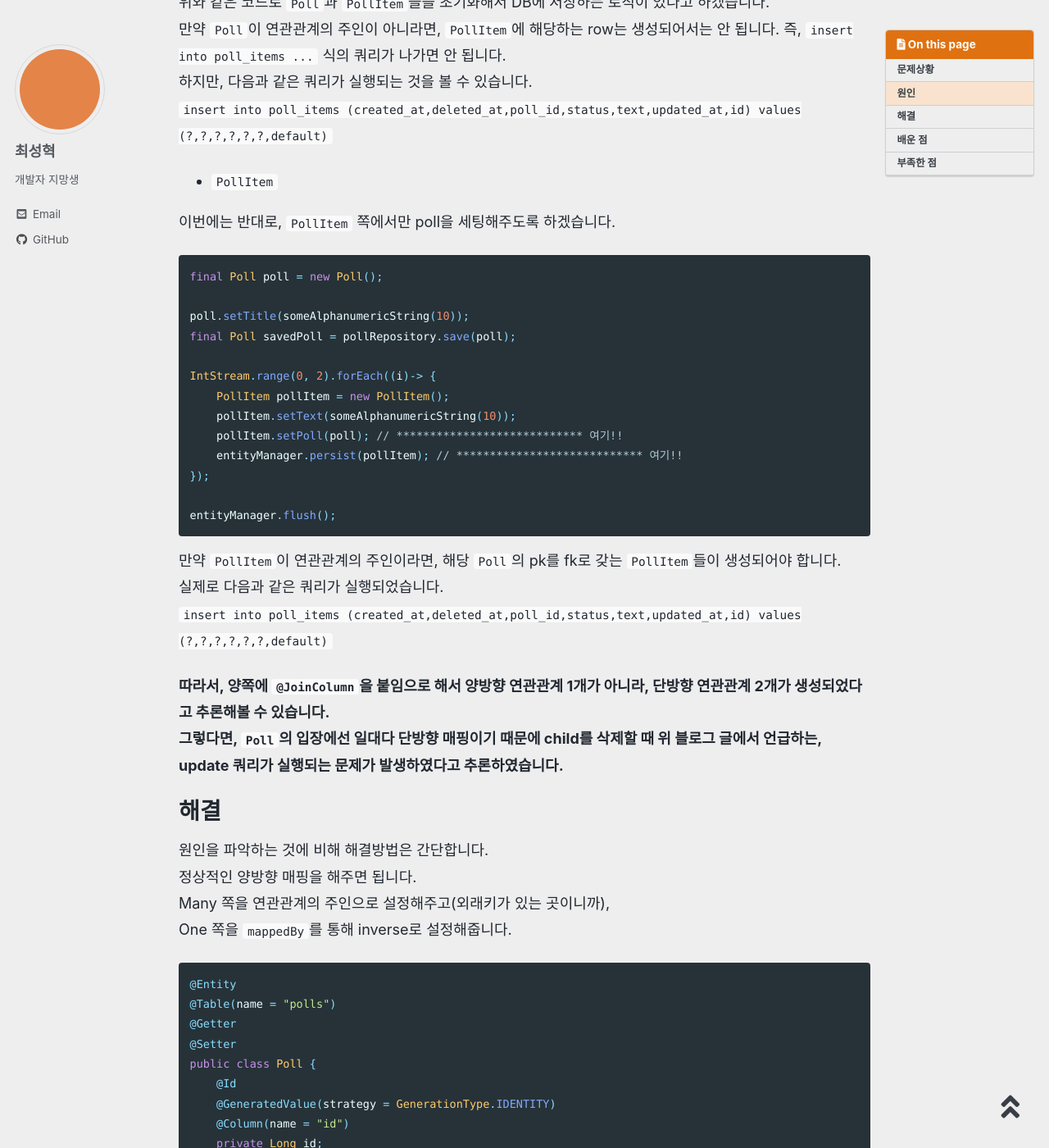
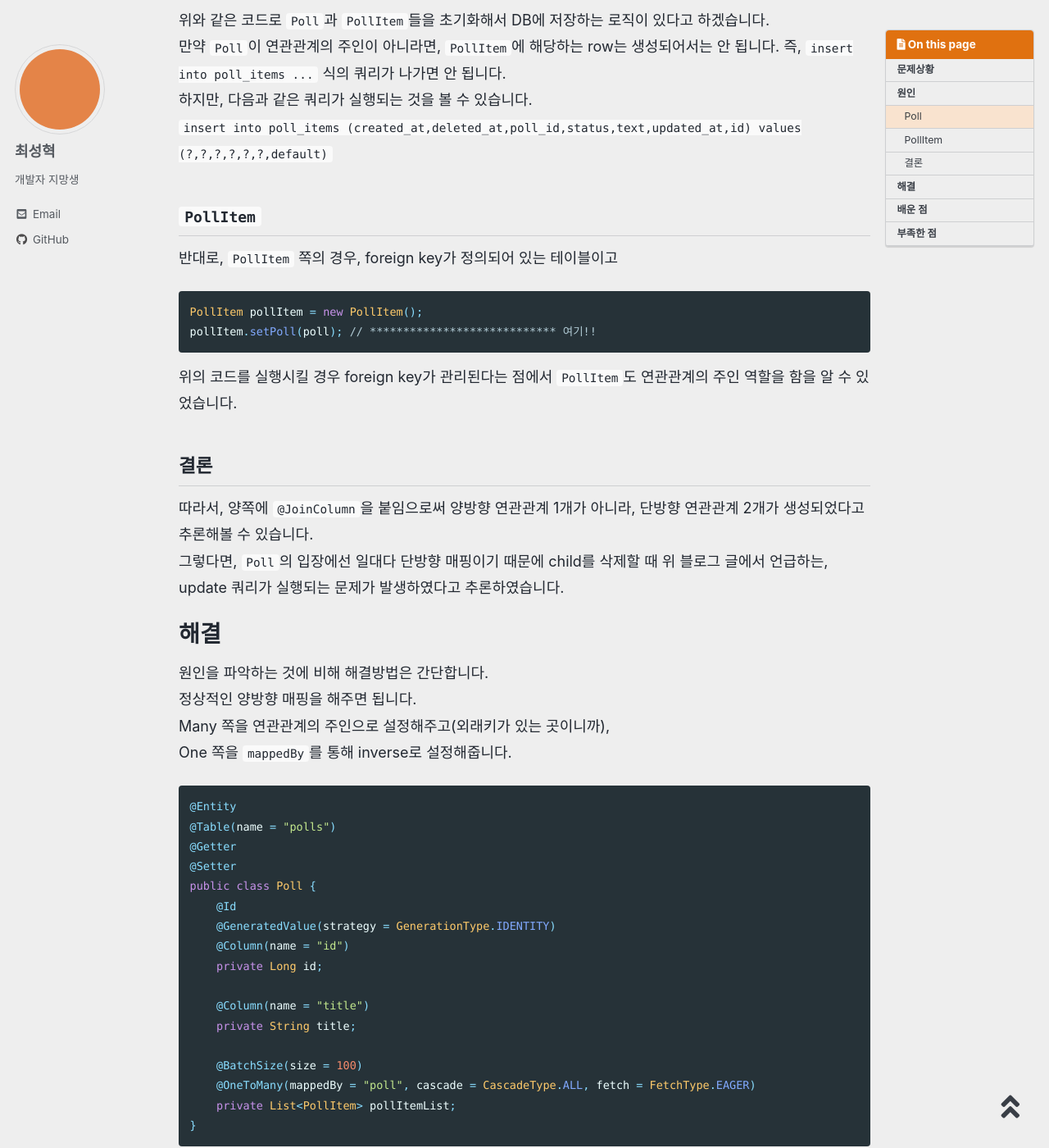
Before and after one commit to shyeokchoi/shyeokchoi.github.io, a Jekyll site: the page built from _posts/Spring/2023-12-24-update-query-when-delete.md, in a window 1280 px wide and 1400 px high, scrolled down 4129 px. Shown: the whole window at 82% size. Built offline with Jekyll 4.4.1, drawn with Linux system fonts in a browser that asks for light colours; cached includes are drawn as plain includes; comment, search, counter and statistics services are not loaded.

Commit message:
update post update-query-when-delete

````diff
--- a/_posts/Spring/2023-12-24-update-query-when-delete.md
+++ b/_posts/Spring/2023-12-24-update-query-when-delete.md
@@ -134,7 +134,7 @@ where
 혹시 양방향 연관관계가 생성된 게 아니라 단방향 연관관계 두 개가 생성된 것이었을까요?
 그렇다면, 지금 생성된 연관관계의 주인이 누구인지 알아봐야 할 것입니다.
 
-- `Poll`
+## `Poll`
 
 ```java
 final Poll poll = new Poll();
@@ -158,32 +158,21 @@ entityManager.flush();
 하지만, 다음과 같은 쿼리가 실행되는 것을 볼 수 있습니다.
 `insert into poll_items (created_at,deleted_at,poll_id,status,text,updated_at,id) values (?,?,?,?,?,?,default)`
 
-- `PollItem`
+## `PollItem`
 
-이번에는 반대로, `PollItem` 쪽에서만 poll을 세팅해주도록 하겠습니다.
+반대로, `PollItem` 쪽의 경우, foreign key가 정의되어 있는 테이블이고
 
 ```java
-final Poll poll = new Poll();
-
-poll.setTitle(someAlphanumericString(10));
-final Poll savedPoll = pollRepository.save(poll);
-
-IntStream.range(0, 2).forEach((i)-> {
-    PollItem pollItem = new PollItem();
-    pollItem.setText(someAlphanumericString(10));
-    pollItem.setPoll(poll); // **************************** 여기!!
-    entityManager.persist(pollItem); // **************************** 여기!!
-});
-
-entityManager.flush();
+PollItem pollItem = new PollItem();
+pollItem.setPoll(poll); // **************************** 여기!!
 ```
 
-만약 `PollItem`이 연관관계의 주인이라면, 해당 `Poll`의 pk를 fk로 갖는 `PollItem`들이 생성되어야 합니다.
-실제로 다음과 같은 쿼리가 실행되었습니다.
-`insert into poll_items (created_at,deleted_at,poll_id,status,text,updated_at,id) values (?,?,?,?,?,?,default)`
+위의 코드를 실행시킬 경우 foreign key가 관리된다는 점에서 `PollItem`도 연관관계의 주인 역할을 함을 알 수 있었습니다.
 
-**따라서, 양쪽에 `@JoinColumn`을 붙임으로 해서 양방향 연관관계 1개가 아니라, 단방향 연관관계 2개가 생성되었다고 추론해볼 수 있습니다.**
-**그렇다면, `Poll`의 입장에선 일대다 단방향 매핑이기 때문에 child를 삭제할 때 위 블로그 글에서 언급하는, update 쿼리가 실행되는 문제가 발생하였다고 추론하였습니다.**
+## 결론
+
+따라서, 양쪽에 `@JoinColumn`을 붙임으로써 양방향 연관관계 1개가 아니라, 단방향 연관관계 2개가 생성되었다고 추론해볼 수 있습니다.
+그렇다면, `Poll`의 입장에선 일대다 단방향 매핑이기 때문에 child를 삭제할 때 위 블로그 글에서 언급하는, update 쿼리가 실행되는 문제가 발생하였다고 추론하였습니다.
 
 # 해결
 
````
